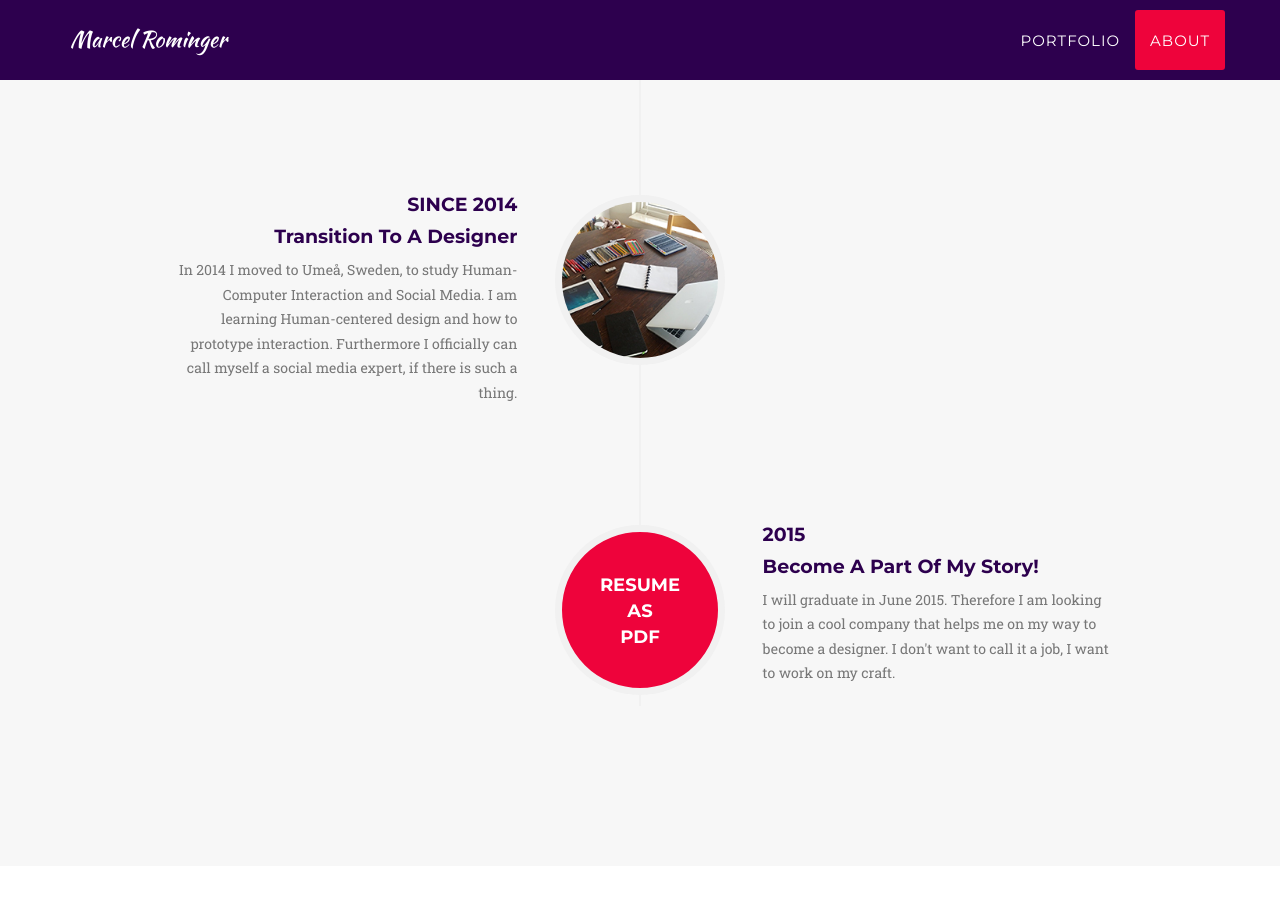
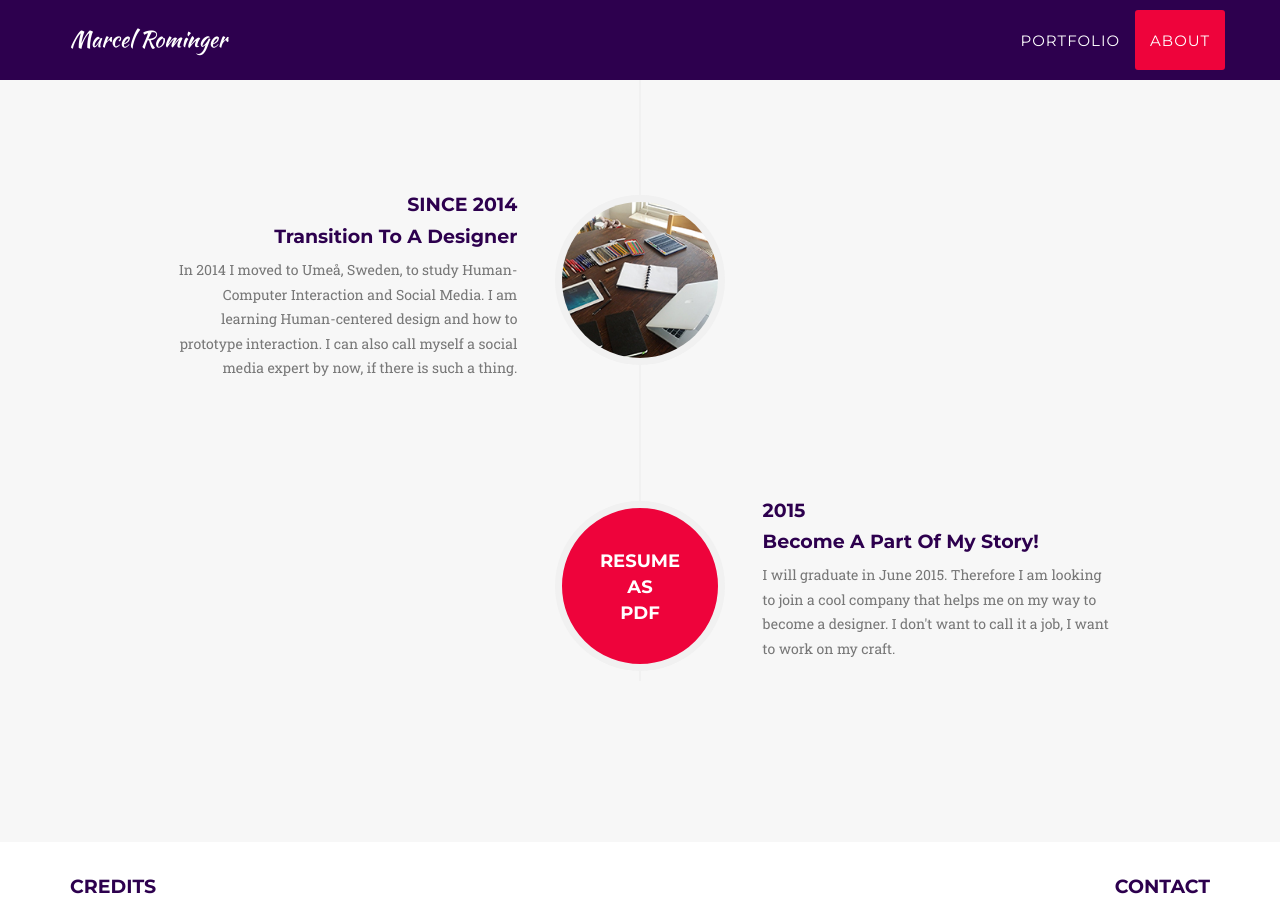
Before and after one commit to marororom/marororom.github.io, a Jekyll site: the page built from index.html, in a window 1280 px wide and 900 px high, scrolled down 2593 px. Built offline with Jekyll 4.4.1, drawn with Linux system fonts in a browser that asks for light colours; some web fonts are replaced.

Commit message:
changed wording

```diff
--- a/_includes/about.html
+++ b/_includes/about.html
@@ -48,7 +48,7 @@
                                     <h4 class="subheading">Transition To A Designer</h4>
                                 </div>
                                 <div class="timeline-body">
-                                    <p class="text-muted">In 2014 I moved to Ume&aring, Sweden, to study Human-Computer Interaction and Social Media. I am learning Human-centered design and how to prototype interaction. Furthermore I officially can call myself a social media expert, if there is such a thing.</p>
+                                    <p class="text-muted">In 2014 I moved to Ume&aring, Sweden, to study Human-Computer Interaction and Social Media. I am learning Human-centered design and how to prototype interaction. I can also call myself a social media expert by now, if there is such a thing.</p>
                                 </div>
                             </div>
                         </li>
```
